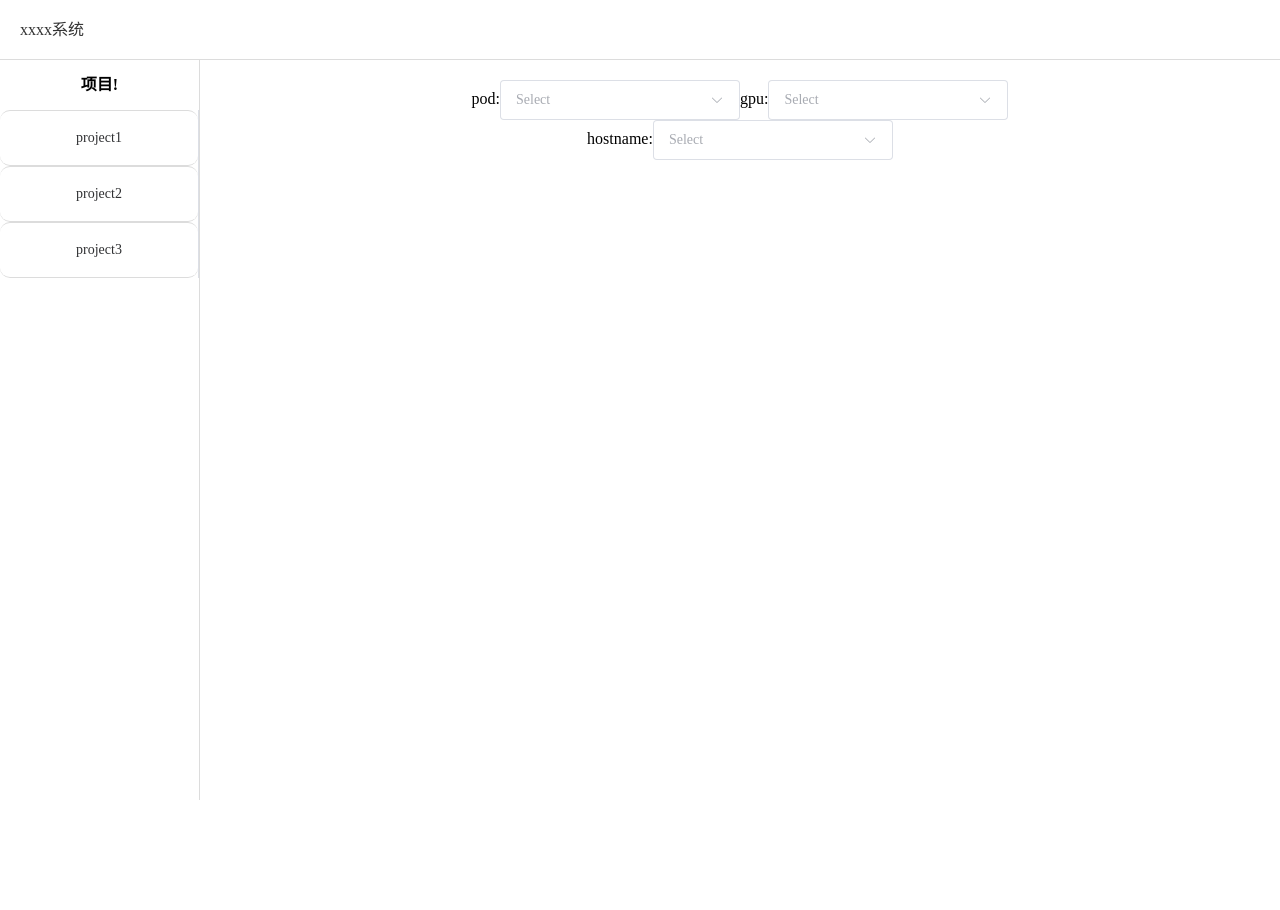
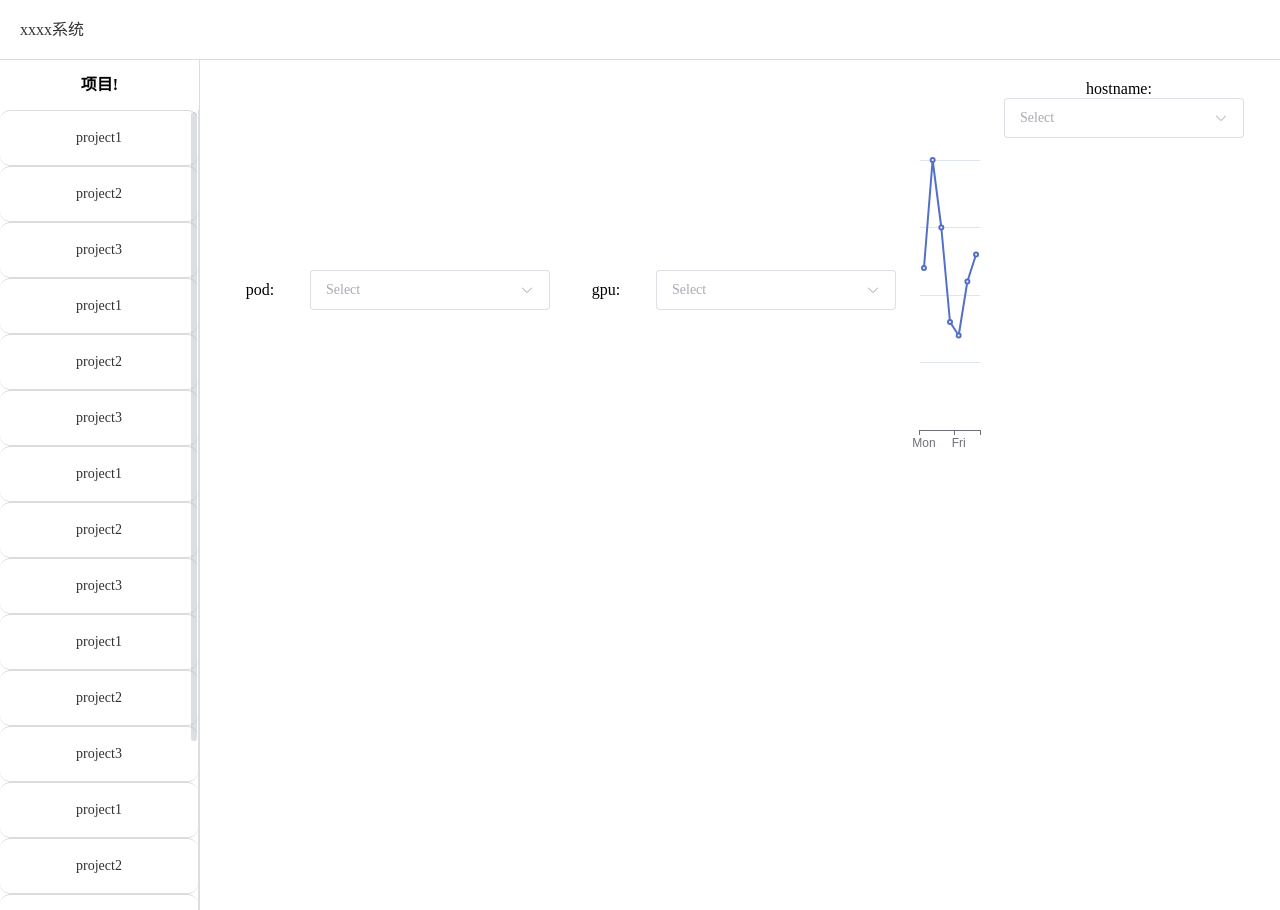
Before and after one commit to abchassada/main, a Vue app: page /#/ in a window 1280 px wide. Before the commit the page ends 800 px from the top, so only its background shows below. Built offline with nearby package versions, Linux system fonts and the light colour scheme.

Commit message:
echarts待修改。

```diff
--- a/src/components/listComponent.vue
+++ b/src/components/listComponent.vue
@@ -1,5 +1,6 @@
 <template>
   <div class="flex flex-wrap gap-4 items-center">
+    <div class="podSelection">
       <span>pod:</span>
       <el-select
         v-model="selectedPod"
@@ -14,6 +15,8 @@
           :value="item.value"
         />
       </el-select>
+    </div>
+    <div class="gpuSelection">
       <span>gpu:</span>
       <el-select
         v-model="selectedGpu"
@@ -29,6 +32,7 @@
         />
       </el-select>
     </div>
+    <div class="echarts-container" style="width: 600px; height: 400px;"></div>
     <div class="hostname">
       <span>hostname:</span>
       <el-select
@@ -45,15 +49,33 @@
         />
       </el-select>
     </div>
+  </div>
 </template>
 
 <script setup>
-import { ref } from 'vue'
-
+import { ref ,onMounted} from 'vue'
+import * as echarts from 'echarts'
 const selectedPod = ref('')
 const selectedGpu = ref('')
 const selectedHostname = ref('')
-
+onMounted(() => {
+  const chartContainer = document.querySelector('.echarts-container')
+  const chart = echarts.init(chartContainer)
+  const option = {
+    xAxis: {
+      type: 'category',
+      data: ['Mon', 'Tue', 'Wed', 'Thu', 'Fri', 'Sat', 'Sun']
+    },
+    yAxis: {
+      type: 'value'
+    },
+    series: [{
+      data: [120, 200, 150, 80, 70, 110, 130],
+      type: 'line'
+    }]
+  }
+  chart.setOption(option)
+})
 const optionsGpu = [
   {
     value: 'Option1',
@@ -121,19 +143,38 @@ const optionHostname = [
   },
 ]
 </script>
+<style>
+.flex {
+  display: flex;
+}
 
-<style>
-.dropdown-container {
+.gap-4 > * {
+  margin-right: 1rem;
+}
+.podSelection,
+.gpuSelection,
+.hostname {
+  flex: 1;
+}
+
+.podSelection,
+.gpuSelection {
   display: flex;
   align-items: center;
-  margin-right: 20px; /* 调整标题和下拉框之间的距禇 */
 }
 
-.custom-dropdown-text {
-  width: 150px; /* 设置下拉框触发按钮文字区域的宽度 */
-  display: inline-block;
-  overflow: hidden;
-  white-space: nowrap;
-  text-overflow: ellipsis;
+.podSelection span,
+.gpuSelection span,
+.hostname span {
+  min-width: 80px;
+  margin-right: 10px;
+}
+
+.el-select {
+  flex: 1;
+}
+.echarts-container{
+    width: 100%;
+  margin-top: 20px; /* 根据实际需要调整间距 */
 }
 </style>
--- a/src/components/menuComponent.vue
+++ b/src/components/menuComponent.vue
@@ -1,33 +1,48 @@
 <template>
   <h1 class="title">项目!</h1>
-    <el-row class="tac">
-        <el-col :span="24">
-            <el-menu class="el-menu-vertical-demo">
-                <el-menu-item v-for="(item,index) in menu" :key="index" class="menuItem">{{ item }}</el-menu-item>
+  <el-scrollbar ref="scrollbarRef" class="projectMenu" always @scroll="scroll">
+    <el-row class="tac" style="height: 100%;">
+      <el-col :span="24" style="height: 100%;">
+        <el-menu class="el-menu-vertical-demo" @select="selectMenu" style="height: 100%;">
+          <el-menu-item v-for="(item, index) in menu" :key="index" :index="index" class="menuItem">{{ item }}</el-menu-item>
         </el-menu>
       </el-col>
     </el-row>
+  </el-scrollbar>
 </template>
+
 <script>
-export default{
-    data(){
-        return{
-            menu:['project1','project2','project3'],
-        }
-    }
-}
+export default {
+  data() {
+    return {
+      menu: ['project1', 'project2', 'project3','project1', 'project2', 'project3','project1', 'project2', 'project3','project1', 'project2', 'project3','project1', 'project2', 'project3','project1', 'project2', 'project3'],
+      presentMenu:1,
+    };
+  },
+  methods: {
+    selectMenu(index) {
+      console.log('选中的子菜单的数组下标是：', index);
+      this.presentMenu=index+1;
+    },
+  },
+};
 </script>
+
 <style>
-.title{
-    height:50px;
+.title {
+  height: 50px;
   display: flex;
-    justify-content: center; /* 水平居中 */
+  justify-content: center;
   align-items: center;
 }
-.menuItem{
+.menuItem {
   justify-content: center;
-    border-top:#DCDCDC 1px solid;
-    border-bottom:#DCDCDC 1px solid;
+  border-top: #DCDCDC 1px solid;
+  border-bottom: #DCDCDC 1px solid;
   border-radius: 10px;
 }
+.projectMenu{
+  height: 100vh; /* 设置高度占满整个视口 */
+  overflow-y: auto; /* 添加纵向滚动条 */
+}
 </style>
--- a/src/main.js
+++ b/src/main.js
@@ -1,9 +1,9 @@
-
 import { createApp } from 'vue'
 import ElementPlus from 'element-plus' //全局引入
 import 'element-plus/dist/index.css'
 import App from './App.vue'
-
+import ECharts from 'echarts'
 const app = createApp(App)
+app.config.globalProperties.$echarts = ECharts
 app.use(ElementPlus)
 app.mount('#app')
```
Lines whose indentation alone changed are shown as unchanged.
